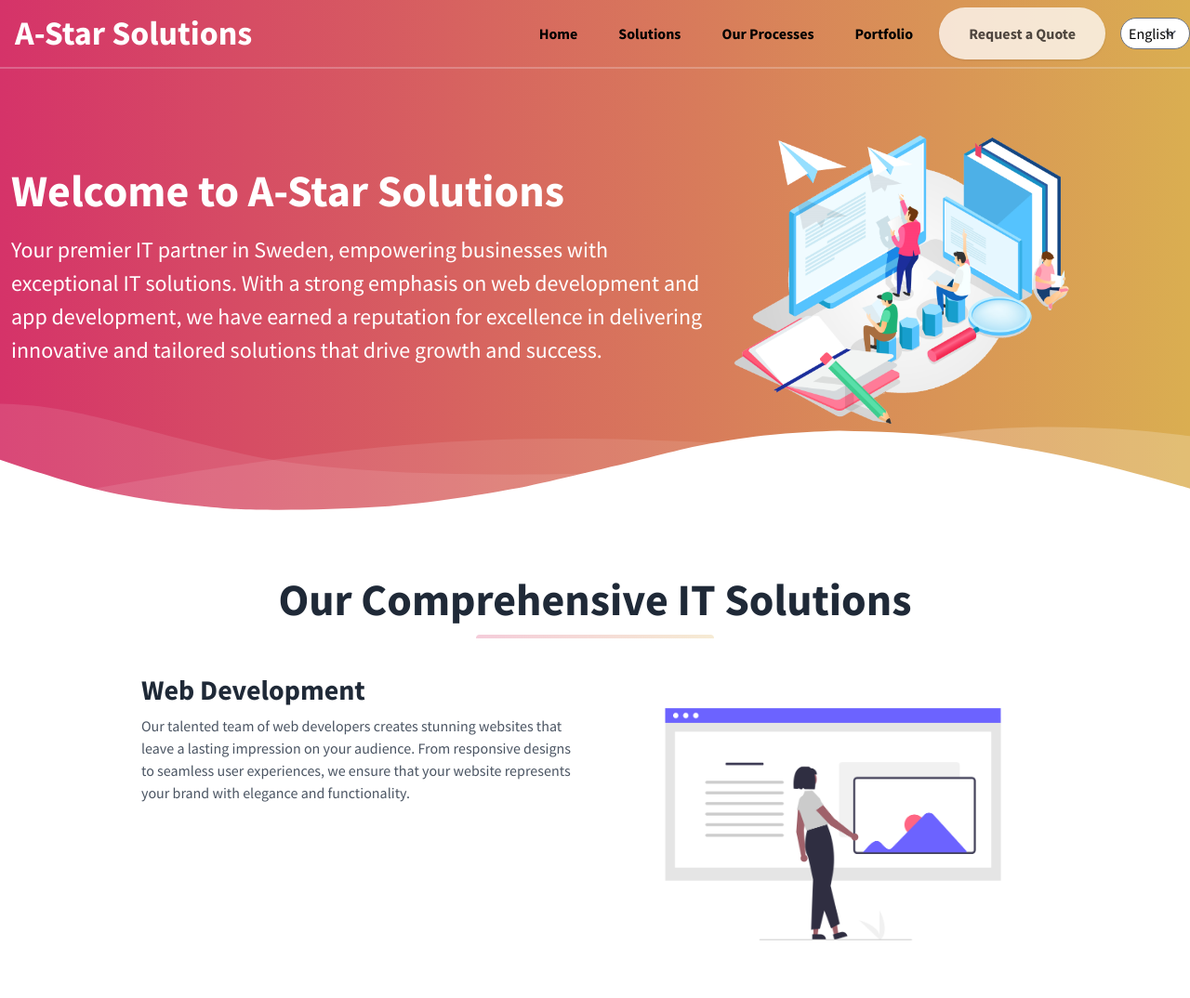
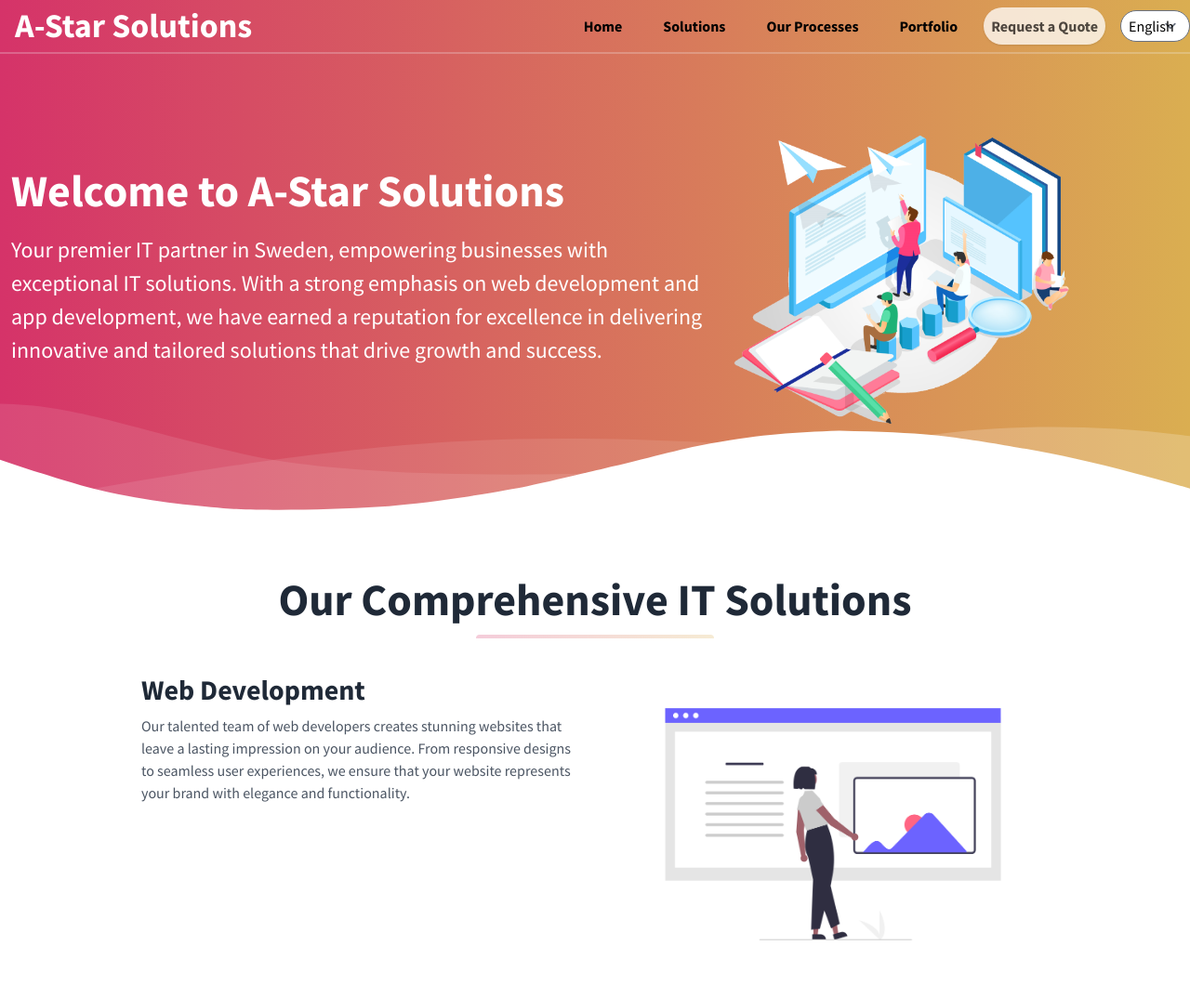
Before and after one commit to Muhammadhassan63/A-Star-Solutions, a plain HTML site: page index.html in a window 1280 px wide. Shown: the top 1074 px of the page at 93% size. Drawn offline with nearby package versions, Linux system fonts and the light colour scheme.

```diff
--- a/index.html
+++ b/index.html
@@ -42,7 +42,7 @@
 
   <!--Nav-->
   <nav id="header" class="fixed w-full z-30 top-0 text-white">
-    <div class="w-full container mx-auto flex flex-wrap items-center justify-between mt-0 py-2">
+    <div class="w-full container flex flex-wrap items-center mx-auto justify-between mt-0 py-2">
       <div class="pl-4 flex items-center">
         <a class="toggleColour text-white no-underline hover:no-underline font-bold text-2xl lg:text-4xl" href="#">
           A-Star Solutions
@@ -81,7 +81,7 @@
 
         </ul>
         <button id="navAction"
-          class="mx-auto lg:mx-0 hover:underline bg-white text-gray-800 font-bold rounded-full mt-4 lg:mt-0 py-4 px-8 shadow opacity-75 focus:outline-none focus:shadow-outline transform transition hover:scale-105 duration-300 ease-in-out">
+          class="mx-auto lg:mx-0 hover:underline bg-white text-gray-800 font-bold rounded-full mt-4 lg:mt-0 px-2 py-2 shadow opacity-75 focus:outline-none focus:shadow-outline transform transition hover:scale-105 duration-300 ease-in-out">
           <a href="#contact">Request a Quote</a>
         </button>
           <select id="languageSelector" class="inline-block border rounded-full px-2 py-1 text-black ml-4">
```
